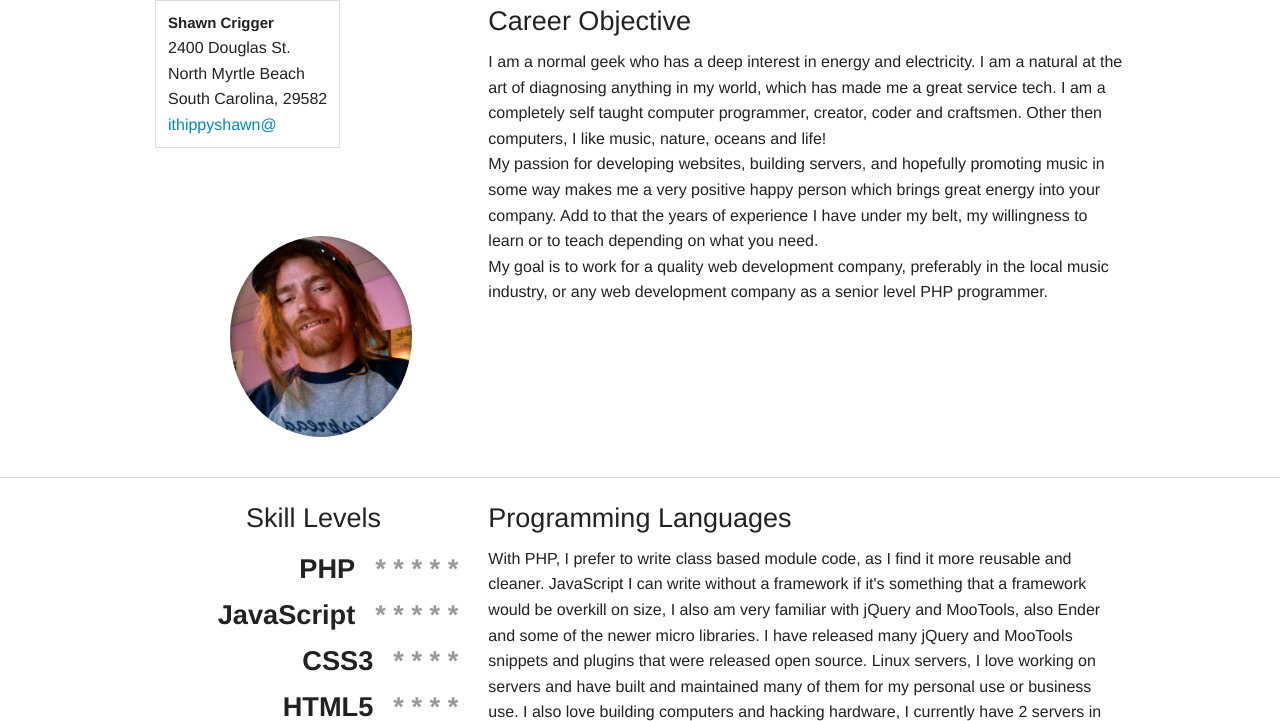
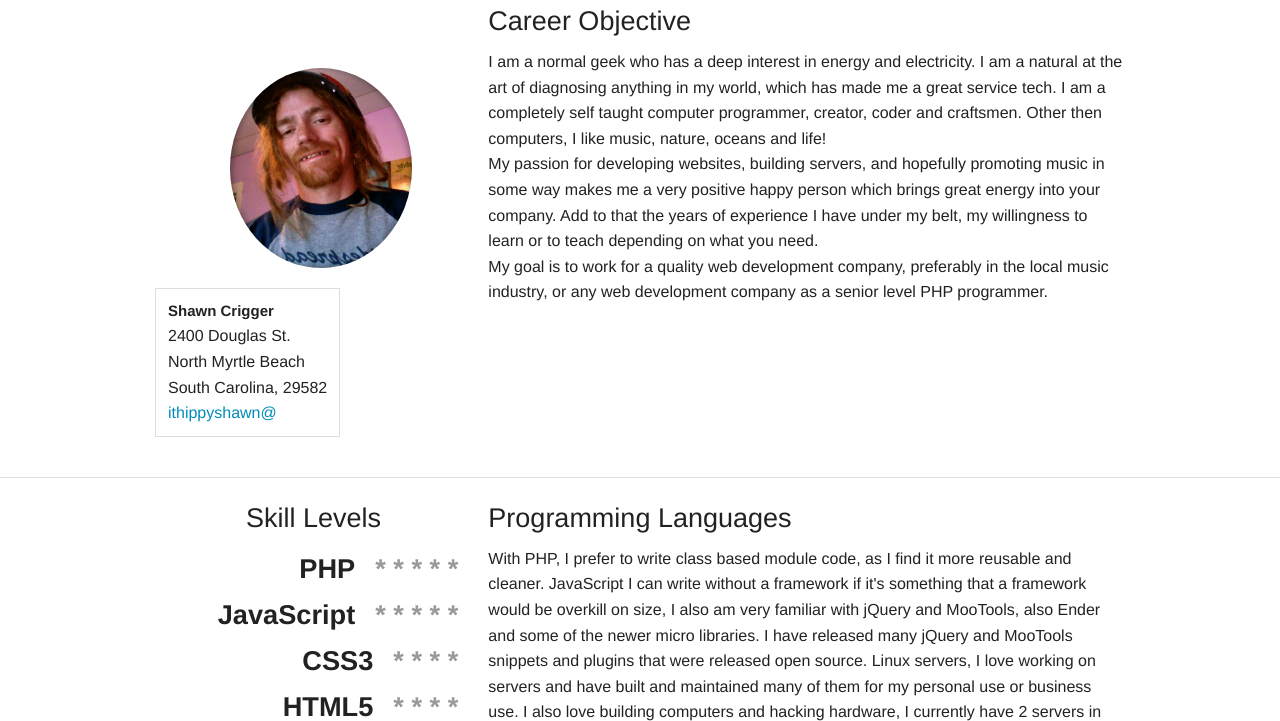
Before and after one commit to shawn-crigger/resume, a PHP site: page / in a window 1280 px wide. Shown: the part 45-766 px from the top of the page. Run offline with PHP 8.4, Linux system fonts and the light colour scheme.

Commit message:
added vcrard

```diff
--- a/index.php
+++ b/index.php
@@ -33,7 +33,10 @@
 
 
     <div class="row clearfix">
-      <div class="large-4 medium-4 columns">
+      <div class="large-4 medium-4 columns clearfix">
+        <p class="right">
+          <img src="/img/heroshot.jpg" class="hero-img" alt="Picture of Shawn Crigger" />
+        </p>
         <ul class="vcard left">
           <li class="fn">Shawn Crigger</li>
           <li class="street-address">2400 Douglas St.</li>
@@ -41,10 +44,6 @@
           <li><span class="state">South Carolina</span>, <span class="zip">29582</span></li>
           <li class="email"><a href="#">ithippyshawn@</a></li>
         </ul>
-
-        <p>
-          <img src="/img/heroshot.jpg" class="hero-img" alt="Picture of Shawn Crigger" />
-        </p>
       </div>
 
 
```
